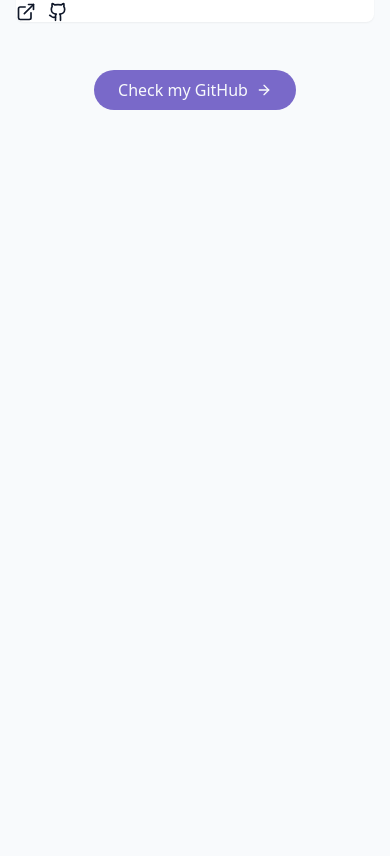
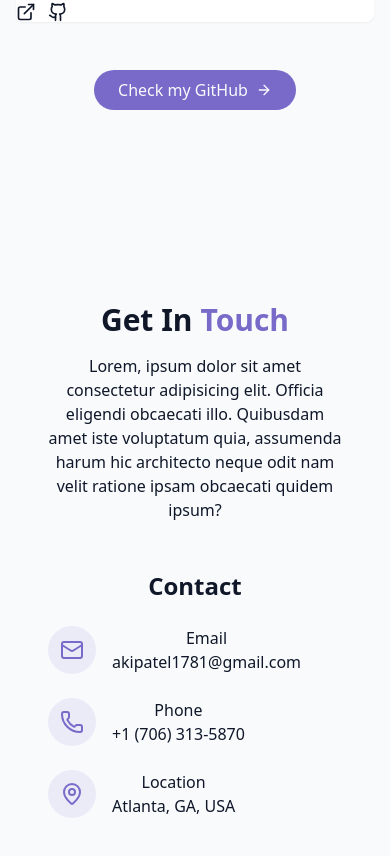
Before and after one commit to Aki1781/portfolio-website, a React (Vite) app: page / in a window 390 px wide. Shown: the part 6636-7492 px from the top of the page. Before the commit the page ends 6842 px from the top, so only its background shows below. Built offline with nearby package versions, Linux system fonts and the light colour scheme.

Commit message:
feat: added contact section

```diff
--- /dev/null
+++ b/src/components/ContactSection.jsx
@@ -0,0 +1,59 @@
+import { Mail, MapPin, Phone } from 'lucide-react'
+import React from 'react'
+
+const ContactSection = () => {
+  return (
+    <section id="contact" className="py-24 px-4 relative bg-secondary/30">
+        <div className="container mx-auto max-w-5xl">
+            <h2 className="text-3xl md:text-4xl font-bold mb-4 text-center">Get In <span className="text-primary"> Touch</span></h2>
+            <p className="text-center text-muted-foreground mb-12 max-w-2xl mx-auto">
+                Lorem, ipsum dolor sit amet consectetur adipisicing elit. Officia eligendi obcaecati illo. Quibusdam amet iste voluptatum quia, assumenda harum hic architecto neque odit nam velit ratione ipsam obcaecati quidem ipsum?
+            </p>
+
+            <div className="grid grid-cols-1 md:grid-cols-2 gap-12">
+                <div className="space-y-8">
+                    <h3 className="text-2xl font-semibold mb-6">Contact</h3>
+
+                    <div className="space-y-6">
+                        <div className="flex items-start space-x-4">
+                            <div className="p-3 rounded-full bg-primary/10">
+                                <Mail className="h-6 w-6 text-primary" />
+                            </div>
+                            <div>
+                                <h4 className="font-medium">Email</h4>
+                                <a href="mailto:akipatel1781@gmail.com" className="text-muted-foreground hover:text-primary transition-colors">akipatel1781@gmail.com</a>
+                            </div>
+                        </div>
+
+                        <div className="flex items-start space-x-4">
+                            <div className="p-3 rounded-full bg-primary/10">
+                                <Phone className="h-6 w-6 text-primary" />
+                            </div>
+                            <div>
+                                <h4 className="font-medium">Phone</h4>
+                                <a href="tel:+17063135870" className="text-muted-foreground hover:text-primary transition-colors">+1 (706) 313-5870</a>
+                            </div>
+                        </div>
+
+                        <div className="flex items-start space-x-4">
+                            <div className="p-3 rounded-full bg-primary/10">
+                                <MapPin className="h-6 w-6 text-primary" />
+                            </div>
+                            <div>
+                                <h4 className="font-medium">Location</h4>
+                                <p className="text-muted-foreground">Atlanta, GA, USA</p>
+                            </div>
+                        </div>
+                    </div>
+                </div>
+
+                <div>
+                    {/* right column placeholder (form or additional info) */}
+                </div>
+            </div>
+        </div>
+    </section>
+  )
+}
+
+export default ContactSection
--- a/src/components/ProjectsSection.jsx
+++ b/src/components/ProjectsSection.jsx
@@ -77,7 +77,7 @@
 
             </div>
             <div className="text-center mt-12">
-                <a className="cosmic-button w-fit flex items-center mx-auto gap-2">
+                <a className="cosmic-button w-fit flex items-center mx-auto gap-2" href="https://github.com/Aki1781" target="_blank">
                     Check my GitHub <ArrowRight size={16} />
                 </a>
 
--- a/src/pages/Home.jsx
+++ b/src/pages/Home.jsx
@@ -6,6 +6,7 @@
 import AboutSection from '../components/AboutSection'
 import SkillsSection from '../components/SkillsSection'
 import ProjectsSection from '../components/ProjectsSection'
+import ContactSection from '../components/ContactSection'
 
 const Home = () => {
   return (
@@ -24,6 +25,7 @@
           <AboutSection />
           <SkillsSection />
           <ProjectsSection />
+          <ContactSection />
         </main>
 
         {/* Footer */}
```
